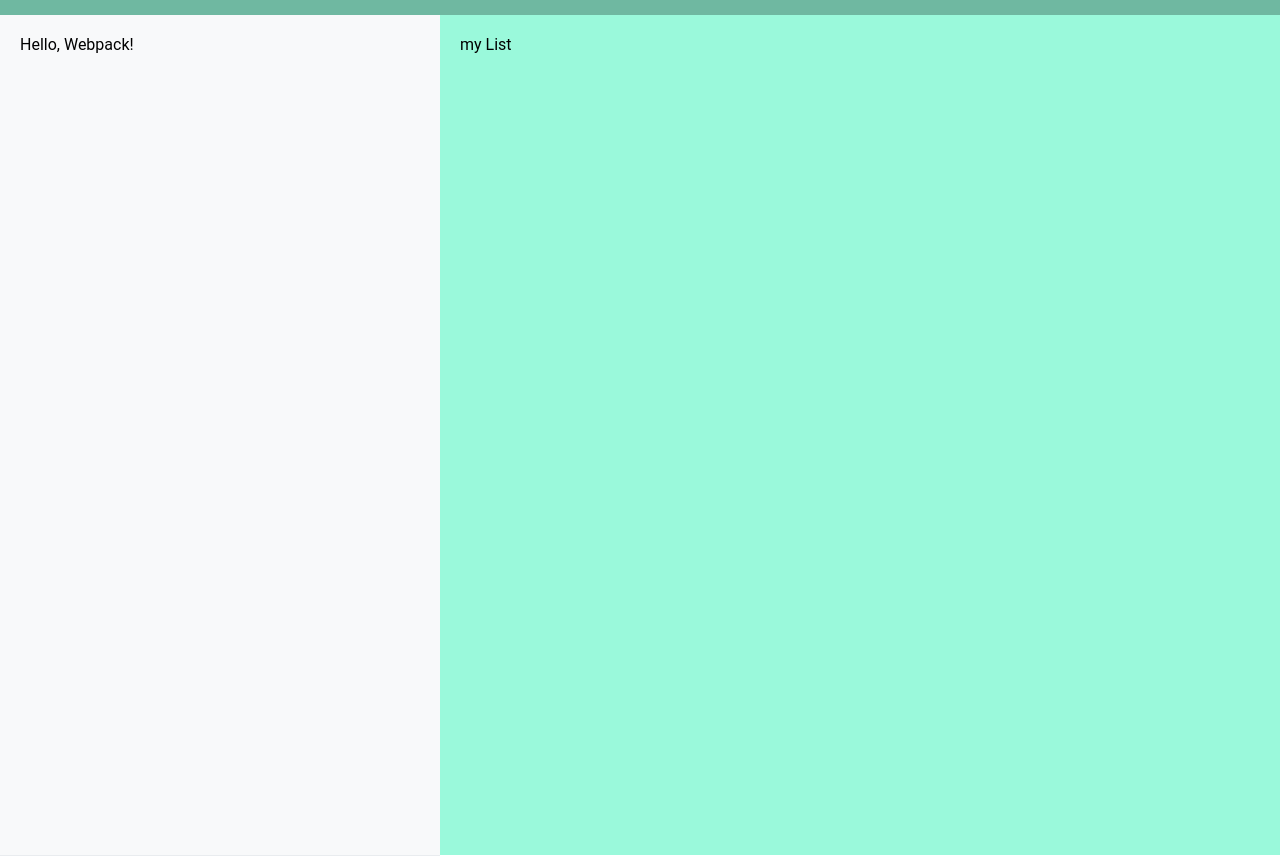
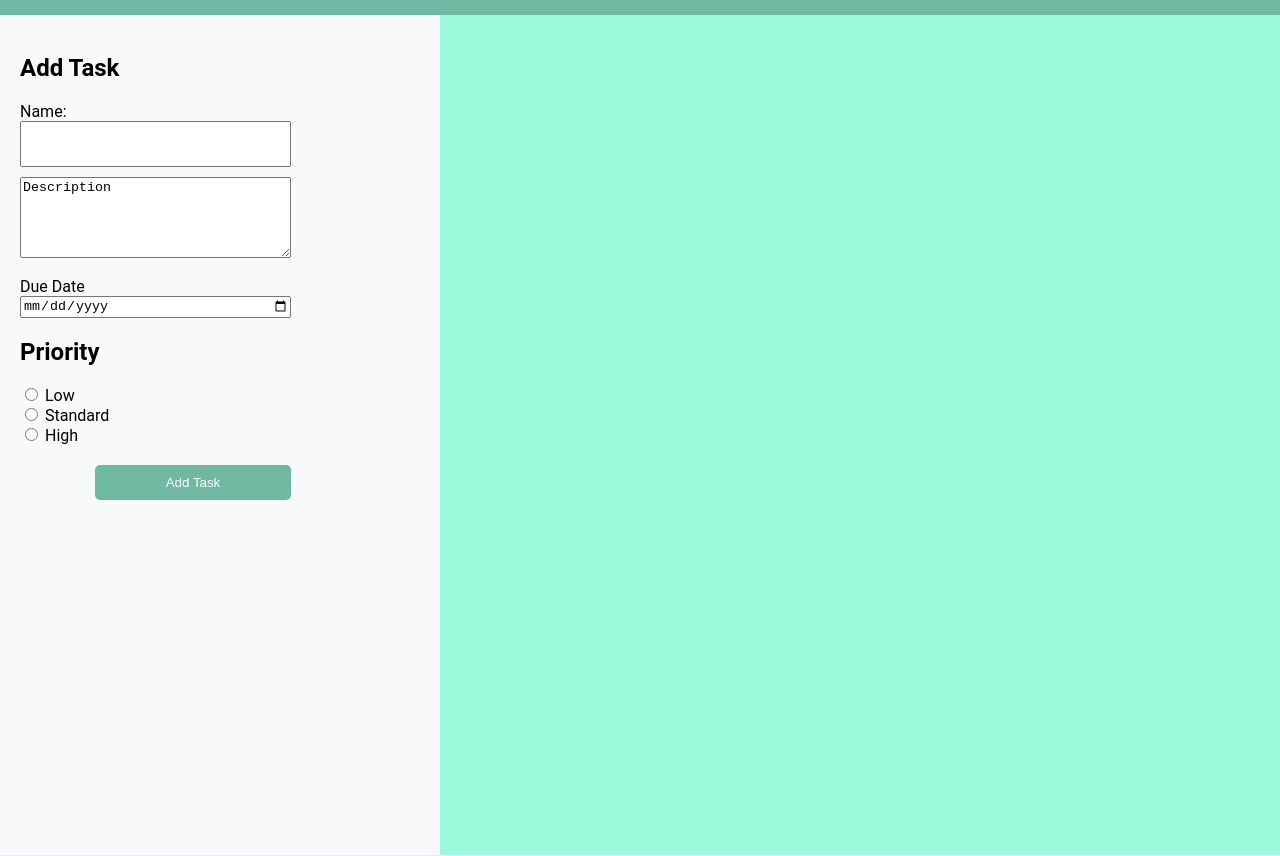
Before and after one commit to mrdoza/todo-list, a website built with webpack: page src/index.html in a window 1280 px wide. Shown: the part 61-917 px from the top of the page. Built offline with nearby package versions, Linux system fonts and the light colour scheme.

Commit message:
Form commit added a form to the index.html file added minimal styling to the form

```diff
--- a/src/index.html
+++ b/src/index.html
@@ -8,7 +8,46 @@
   <body>
     <header id="title"><h1>My ToDo List</h1></header>
     <div class="main">
-      <div id="leftPane" class="menu"></div>
+      <div id="leftPane" class="menu">
+        <form action="#" method="post">
+          <h2>Add Task</h2>
+          <label for="task_name">Name:</label>
+          <input type="text" id="task_name" name="task_name" />
+
+          <label for="task_desc"></label>
+
+          <textarea rows="5" cols="30" id="task_desc" name="task_desc">
+Description</textarea
+          >
+
+          <br />
+          <label for="due_date">Due Date</label>
+
+          <input type="date" id="due_date" name="due_date" />
+
+          <h2>Priority</h2>
+          <div>
+            <input type="radio" id="low" name="priority" value="low" />
+            <label for="low">Low</label>
+          </div>
+
+          <div>
+            <input
+              type="radio"
+              id="standard"
+              name="priority"
+              value="standard"
+            />
+            <label for="standard">Standard</label>
+          </div>
+
+          <div>
+            <input type="radio" id="high" name="priority" value="high" />
+            <label for="high">High</label>
+          </div>
+          <button type="submit">Add Task</button>
+        </form>
+      </div>
       <div id="rightPane" class="content"></div>
     </div>
   </body>
--- a/src/index.js
+++ b/src/index.js
@@ -3,20 +3,20 @@ import { compareAsc, format } from "date-fns";
 
 const content = "Hello, Webpack!";
 const menu = document.querySelector(".menu");
-menu.innerHTML = content;
+// menu.innerHTML = content;
 
 const listItems = "my List";
 const list = document.querySelector(".content");
-list.innerHTML = listItems;
+//list.innerHTML = listItems;
 
-format(new Date(2014, 1, 11), "yyyy-MM-dd");
+const gate = format(new Date(2014, 4, 21), "MMM-dd-yyyy");
 //=> '2014-02-11'
 
-console.log(Date);
+console.log(gate);
 
 const dates = [
   new Date(1995, 6, 2),
   new Date(1987, 1, 11),
   new Date(1989, 6, 10),
 ];
-dates.sort(compareAsc);
+console.log(dates.sort(compareAsc));
--- a/src/style.css
+++ b/src/style.css
@@ -31,13 +31,30 @@ h1 {
 }
 
 .content {
-  display: grid;
   flex: 2;
-  grid-template-columns: 1fr 1fr 1fr;
-  grid-template-rows: auto;
-  grid-gap: 20px;
   padding: 20px;
   background-color: hsl(161, 89%, 79%);
   height: 100%;
   margin-top: 0;
 }
+#task_name {
+  font-size: 1.2em;
+  width: auto;
+  padding: 10px;
+  margin-bottom: 10px;
+}
+button {
+  padding: 10px;
+  background-color: hsl(161, 34%, 58%);
+  color: #fff;
+  border: none;
+  cursor: pointer;
+  border-radius: 5px;
+  margin-top: 20px;
+  margin-left: 75px;
+
+}
+form {
+  display: flex;
+  flex-direction: column;
+}
```
